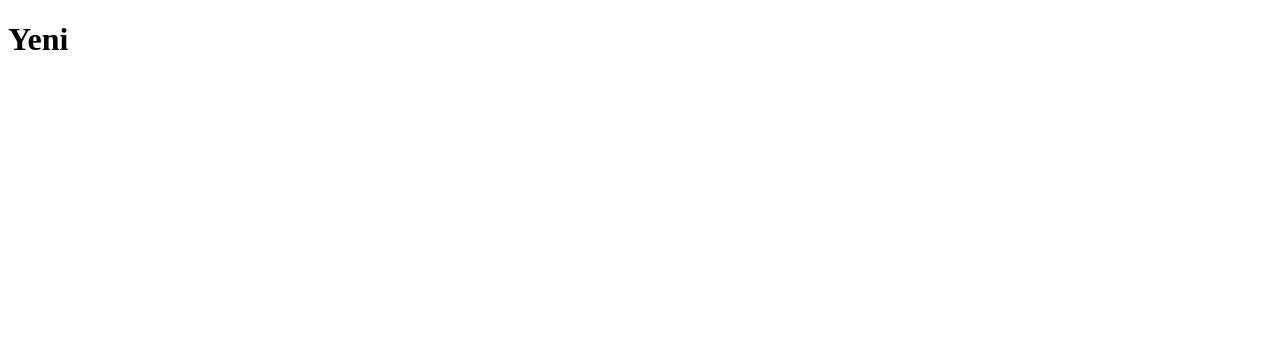
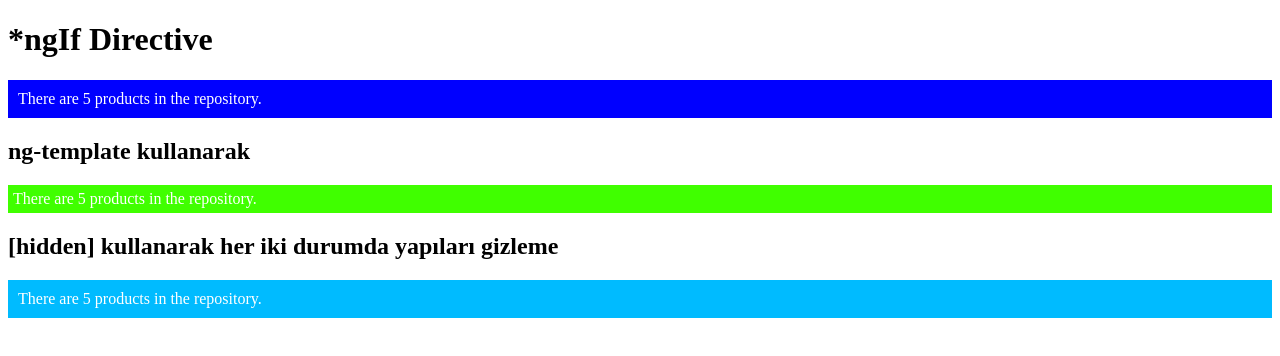
Before and after one commit to EmrahAKCAL/Angular-Tutorial-And-Applications, an Angular app in the folder Directives/: page / in a window 1280 px wide. Shown: the top 356 px of the page. Built offline with nearby package versions, Linux system fonts and the light colour scheme.

Commit message:
3-ngIf ve hidden kullanımı

```diff
--- /dev/null
+++ b/Directives/src/app/datasource.module.ts
@@ -0,0 +1,18 @@
+import { Product } from "./product.module";
+
+export class SimpleDataSource{
+    private products: Product[]; //dışardan bir yapı çağrıldı
+    constructor(){ //dışardan gelen product dizisine değer atama
+        this.products= new Array<Product>(
+            new Product(1, 'Samsung S5', 'iyi telefon', '1.jpg', 1000),
+            new Product(2, 'Samsung S6', 'iyi telefon', '2.jpg', 2000),
+            new Product(3, 'Samsung S7', 'iyi telefon', '3.jpg', 3000),
+            new Product(4, 'Samsung S8', 'iyi telefon', '4.jpg', 4000),
+            new Product(5, 'Samsung S9', 'iyi telefon', '5.jpg', 5000)
+        );
+    }
+    //private olan üyeyi public olarak dışarıya açacak metot
+    getProducts(): Product[]{
+        return this.products;
+    }
+}
--- a/Directives/src/app/directives.component.css
+++ b/Directives/src/app/directives.component.css
@@ -0,0 +1,16 @@
+.card-first{
+    padding: 10px;
+    background-color: blue;
+    color: white;
+}
+.card-second{
+    margin-top: 10px;
+    padding: 5px;
+    background-color: #40ff00;
+    color: white;
+}
+.card-third{
+    padding: 10px;
+    background-color: #00bbff;
+    color: white;
+}
--- a/Directives/src/app/directives.component.html
+++ b/Directives/src/app/directives.component.html
@@ -1 +1,30 @@
-<h1>Yeni</h1>
+<h1>*ngIf Directive</h1>
+<div class="card-first" *ngIf="model.getProducts().length>0">
+    There are {{model.getProducts().length}} products in the repository.
+</div>
+<div class="card-first" *ngIf="model.getProducts().length==0">
+    There are no products in the repository.
+</div>
+
+<!--ngIf= 'true' değer ise görünür yapar, false ise göstermez. ngIf directive tamamen true ve false mantığıyla çalışır.-->
+<h2>ng-template kullanarak</h2>
+<div *ngIf="model.getProducts().length>0; then productList else noProducts" >
+</div>
+<ng-template #productList>
+    <div class="card-second">
+    There are {{model.getProducts().length}} products in the repository.
+</div>
+</ng-template>
+<ng-template #noProducts>
+    <div class="card-second"> <!--bir class yapısına sahip olması için template div içerisine eklenmeli-->
+    There are no products in the repository.
+</div>
+</ng-template>
+
+<h2>[hidden] kullanarak her iki durumda yapıları gizleme</h2>
+<div class="card-third" [hidden]="model.getProducts().length==0"> <!--hidden=false -->
+    There are {{model.getProducts().length}} products in the repository.
+</div>
+<div class="card-third" [hidden]="model.getProducts().length!=0"> <!--hidden=true -->
+    There are no products in the repository.
+</div>
--- a/Directives/src/app/directives.component.ts
+++ b/Directives/src/app/directives.component.ts
@@ -1,4 +1,5 @@
 import { Component } from "@angular/core";
+import { ProductRepository } from "./repository.module";
 
 
 @Component({
@@ -9,5 +10,5 @@ import { Component } from "@angular/core";
 
 export class DirectivesComponent{
     //ts çalışmaların olacağı kısım
-
+    model: ProductRepository= new ProductRepository();
 }
--- /dev/null
+++ b/Directives/src/app/product.module.ts
@@ -0,0 +1,9 @@
+export class Product{
+    constructor( //değişkenleri bir kalıp içerisinde tanımlandı ve bu değişşkenler public ile dışa aktarmasına verildi.
+        public id?: number,
+        public name?: string,
+        public description?: string,
+        public imageUrl?: string,
+        public price?: number
+    ){}
+}
--- /dev/null
+++ b/Directives/src/app/repository.module.ts
@@ -0,0 +1,25 @@
+//liste üzerinde işlem yapacak olan metotları barındıran
+
+//Bu sayfaya çağrılan yapılar
+import { SimpleDataSource } from "./datasource.module";
+import { Product } from "./product.module";
+
+export class ProductRepository{
+    private dataSource: SimpleDataSource; //datasource.model deki SimpleDataSoruce sınıfı çağrıldı ve dataSource aktarılarak private yapıldı.
+    private products: Product []; //product.model deki Product sınıfı çağrılarak products içerisine aktarıp private yapıldı
+    constructor(){ //dışardan gelen değişkenleri barındıran kalıp
+        this.dataSource = new SimpleDataSource();
+        this.products= new Array<Product>();
+        this.dataSource.getProducts().forEach(product=>this.products.push(product)); //getProducts metotundan gelen her bir elemanı foreach ile üzerinden gezer ve her gelen bir product elemanı products üzerine ekler.
+    }
+
+    getProducts(): Product[]{ //bütün ürünleri getirir.
+        return this.products;
+    }
+}
+
+/*
+    getProductsById(id: number): Product{
+        return this.products.find(p=> p.id==id); //dışardan gelen bir id değeri liste içerisindeki her bir elemanın id değerini kontrol edecek ve eşleşme söz konusu ise Product geri döndürecek
+    }
+ */
```
